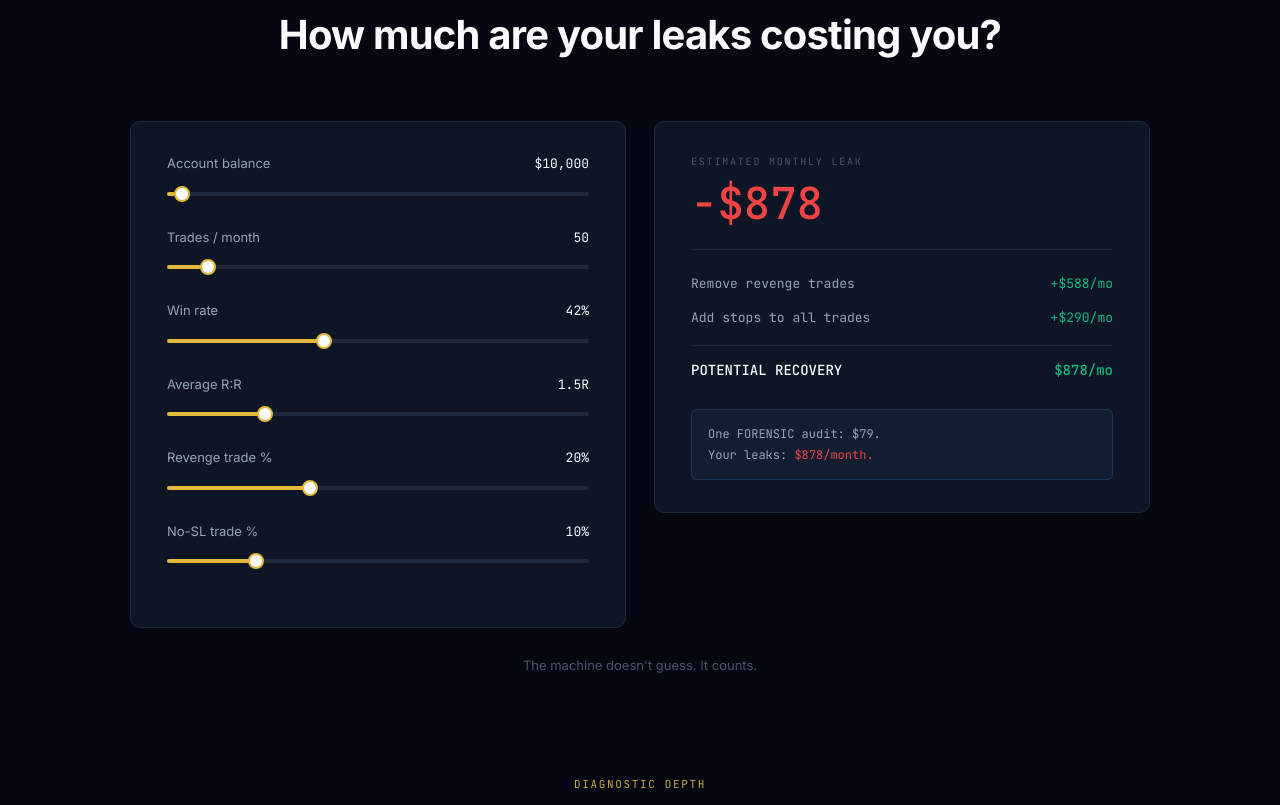
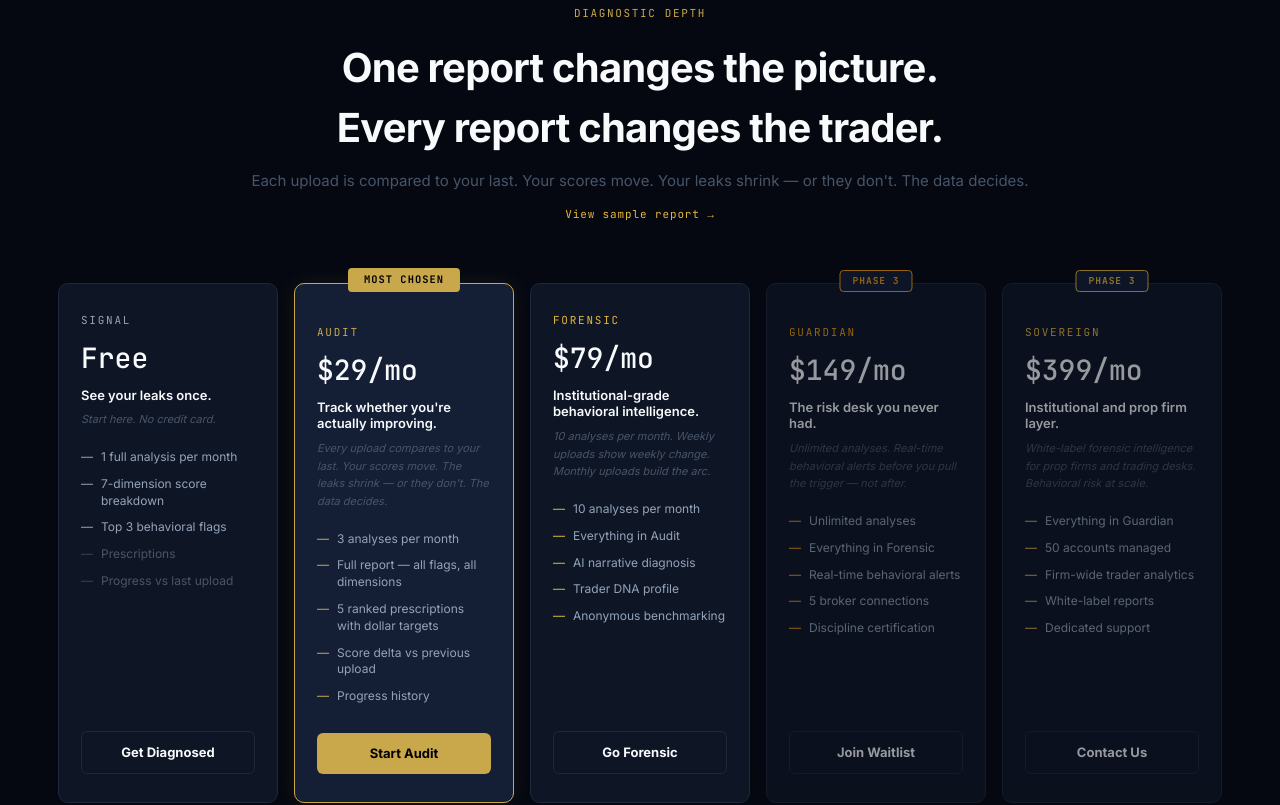
Before and after one commit to khtbt91-ctrl/xray-forensic, a Next.js app: page / in a window 1280 px wide. Shown: the part 7320-8125 px from the top of the page. Built offline with nearby package versions, Linux system fonts and the light colour scheme; no server answers.

Commit message:
feat: 5 tiers centered, Guardian + Sovereign added, LeakCalculator removed from bottom

```diff
--- a/app/components/TierCards.tsx
+++ b/app/components/TierCards.tsx
@@ -17,6 +17,21 @@ type Tier = {
   highlight: boolean;
   popular: boolean;
   accent: string;
+};
+
+type Tier = {
+  name: string;
+  price: string;
+  tagline: string;
+  hook: string;
+  features: Feature[];
+  cta: string;
+  href: string;
+  highlight: boolean;
+  popular: boolean;
+  accent: string;
+  disabled?: boolean;
+  badge?: string;
 };
 
 const TIERS: Tier[] = [
@@ -65,14 +80,54 @@ const TIERS: Tier[] = [
       { text: "10 analyses per month", included: true },
       { text: "Everything in Audit", included: true },
       { text: "AI narrative diagnosis", included: true },
-      { text: "Trader DNA profile — coming Phase 2", included: true },
-      { text: "Anonymous benchmarking — coming Phase 2", included: true },
+      { text: "Trader DNA profile", included: true },
+      { text: "Anonymous benchmarking", included: true },
     ],
     cta: "Go Forensic",
     href: "/new?tier=forensic",
     highlight: false,
     popular: false,
     accent: "var(--accent-primary)",
+  },
+  {
+    name: "GUARDIAN",
+    price: "$149/mo",
+    tagline: "The risk desk you never had.",
+    hook: "Unlimited analyses. Real-time behavioral alerts before you pull the trigger — not after.",
+    features: [
+      { text: "Unlimited analyses", included: true },
+      { text: "Everything in Forensic", included: true },
+      { text: "Real-time behavioral alerts", included: true },
+      { text: "5 broker connections", included: true },
+      { text: "Discipline certification", included: true },
+    ],
+    cta: "Join Waitlist",
+    href: "mailto:support@xrayforensic.com?subject=Guardian%20Waitlist",
+    highlight: false,
+    popular: false,
+    accent: "var(--warning)",
+    disabled: true,
+    badge: "PHASE 3",
+  },
+  {
+    name: "SOVEREIGN",
+    price: "$399/mo",
+    tagline: "Institutional and prop firm layer.",
+    hook: "White-label forensic intelligence for prop firms and trading desks. Behavioral risk at scale.",
+    features: [
+      { text: "Everything in Guardian", included: true },
+      { text: "50 accounts managed", included: true },
+      { text: "Firm-wide trader analytics", included: true },
+      { text: "White-label reports", included: true },
+      { text: "Dedicated support", included: true },
+    ],
+    cta: "Contact Us",
+    href: "mailto:support@xrayforensic.com?subject=Sovereign%20Inquiry",
+    highlight: false,
+    popular: false,
+    accent: "var(--accent-secondary)",
+    disabled: true,
+    badge: "PHASE 3",
   },
 ];
 
@@ -120,54 +175,56 @@ export default function TierCards() {
       </FadeInUp>
 
       <FadeInUp delay={0.1}>
+        {/* Outer: horizontal scroll container */}
+        <div style={{ overflowX: "auto", overflowY: "visible", paddingBottom: 16, scrollbarWidth: "thin", scrollbarColor: "var(--border-subtle) transparent" }}>
+          {/* Inner: centers cards on wide screens, allows scroll on narrow */}
           <div
             style={{
               display: "flex",
               gap: 16,
-            overflowX: "auto",
-            overflowY: "visible",
-            paddingTop: 20,
-            paddingBottom: 16,
-            paddingLeft: "max(40px, calc((100vw - 1180px) / 2))",
-            paddingRight: "max(40px, calc((100vw - 1180px) / 2))",
-            scrollbarWidth: "thin",
-            scrollbarColor: "var(--border-subtle) transparent",
+              justifyContent: "center",
+              padding: "20px 40px 4px",
+              minWidth: "max-content",
+              margin: "0 auto",
             }}
           >
           {TIERS.map((tier) => {
             const isHovered = hoveredTier === tier.name;
             const borderColor = tier.highlight
-              ? "var(--accent-primary)"
+              ? "#C9A84C"
+              : tier.disabled
+              ? "var(--border-subtle)"
               : isHovered
               ? "var(--border-active)"
               : "var(--border-subtle)";
             const shadow = tier.highlight
               ? isHovered
-                ? "0 0 30px rgba(88,166,255,0.15)"
-                : "0 0 20px rgba(88,166,255,0.1)"
+                ? "0 0 30px rgba(201,168,76,0.2)"
+                : "0 0 20px rgba(201,168,76,0.1)"
               : "none";
 
             return (
               <div
                 key={tier.name}
-                onMouseEnter={() => setHoveredTier(tier.name)}
+                onMouseEnter={() => !tier.disabled && setHoveredTier(tier.name)}
                 onMouseLeave={() => setHoveredTier(null)}
                 style={{
                   flexShrink: 0,
-                  width: 244,
+                  width: 220,
                   minHeight: 520,
                   display: "flex",
                   flexDirection: "column",
                   background: tier.highlight ? "var(--bg-elevated)" : "var(--bg-card)",
                   border: `1px solid ${borderColor}`,
                   borderRadius: 10,
-                  padding: "28px 24px",
+                  padding: "28px 22px",
                   position: "relative",
                   overflow: "visible",
                   boxShadow: shadow,
+                  opacity: tier.disabled ? 0.6 : 1,
                   willChange: "transform",
                   transition: "transform 200ms ease, border-color 200ms ease, box-shadow 200ms ease",
-                  transform: isHovered ? "translateY(-4px)" : "translateY(0)",
+                  transform: (!tier.disabled && isHovered) ? "translateY(-4px)" : "translateY(0)",
                 }}
               >
                 {tier.popular && (
@@ -192,9 +249,32 @@ export default function TierCards() {
                     MOST CHOSEN
                   </div>
                 )}
+                {tier.badge && (
+                  <div
+                    style={{
+                      position: "absolute",
+                      top: -14,
+                      left: "50%",
+                      transform: "translateX(-50%)",
+                      background: "var(--bg-elevated)",
+                      color: tier.accent,
+                      border: `1px solid ${tier.accent}`,
+                      padding: "3px 12px",
+                      borderRadius: 4,
+                      fontSize: "0.6rem",
+                      fontFamily: MONO,
+                      fontWeight: 600,
+                      letterSpacing: "0.1em",
+                      whiteSpace: "nowrap",
+                      zIndex: 10,
+                    }}
+                  >
+                    {tier.badge}
+                  </div>
+                )}
 
 
-<p style={{ fontFamily: MONO, fontSize: 11, letterSpacing: "0.16em", color: tier.accent, margin: "0 0 8px", marginTop: tier.popular ? 12 : 0 }}>
+<p style={{ fontFamily: MONO, fontSize: 11, letterSpacing: "0.16em", color: tier.accent, margin: `${(tier.popular || tier.badge) ? 12 : 0}px 0 8px` }}>
                   {tier.name}
                 </p>
                 <p style={{ fontFamily: MONO, fontSize: 28, fontWeight: 500, margin: "0 0 8px", color: "var(--text-primary)", fontVariantNumeric: "tabular-nums" }}>
@@ -244,7 +324,8 @@ export default function TierCards() {
               </div>
             );
           })}
-        </div>
+          </div> {/* inner: flex centering */}
+        </div> {/* outer: horizontal scroll */}
       </FadeInUp>
     </section>
   );
--- a/app/page.tsx
+++ b/app/page.tsx
@@ -11,7 +11,6 @@ import HonestyGradient from "./components/HonestyGradient";
 import CaseStudies from "./components/CaseStudies";
 import TestimonialsSection from "./components/TestimonialsSection";
 import AudienceSection from "./components/AudienceSection";
-import LeakCalculator from "./components/LeakCalculator";
 import TierCards from "./components/TierCards";
 import OneTimeProducts from "./components/OneTimeProducts";
 import FaqSection from "./components/FaqSection";
@@ -35,7 +34,6 @@ export default function LandingPage() {
       <CaseStudies />
       <TestimonialsSection />
       <AudienceSection />
-      <LeakCalculator />
       <TierCards />
       <OneTimeProducts />
       <FaqSection />
```
Lines whose indentation alone changed are shown as unchanged.
